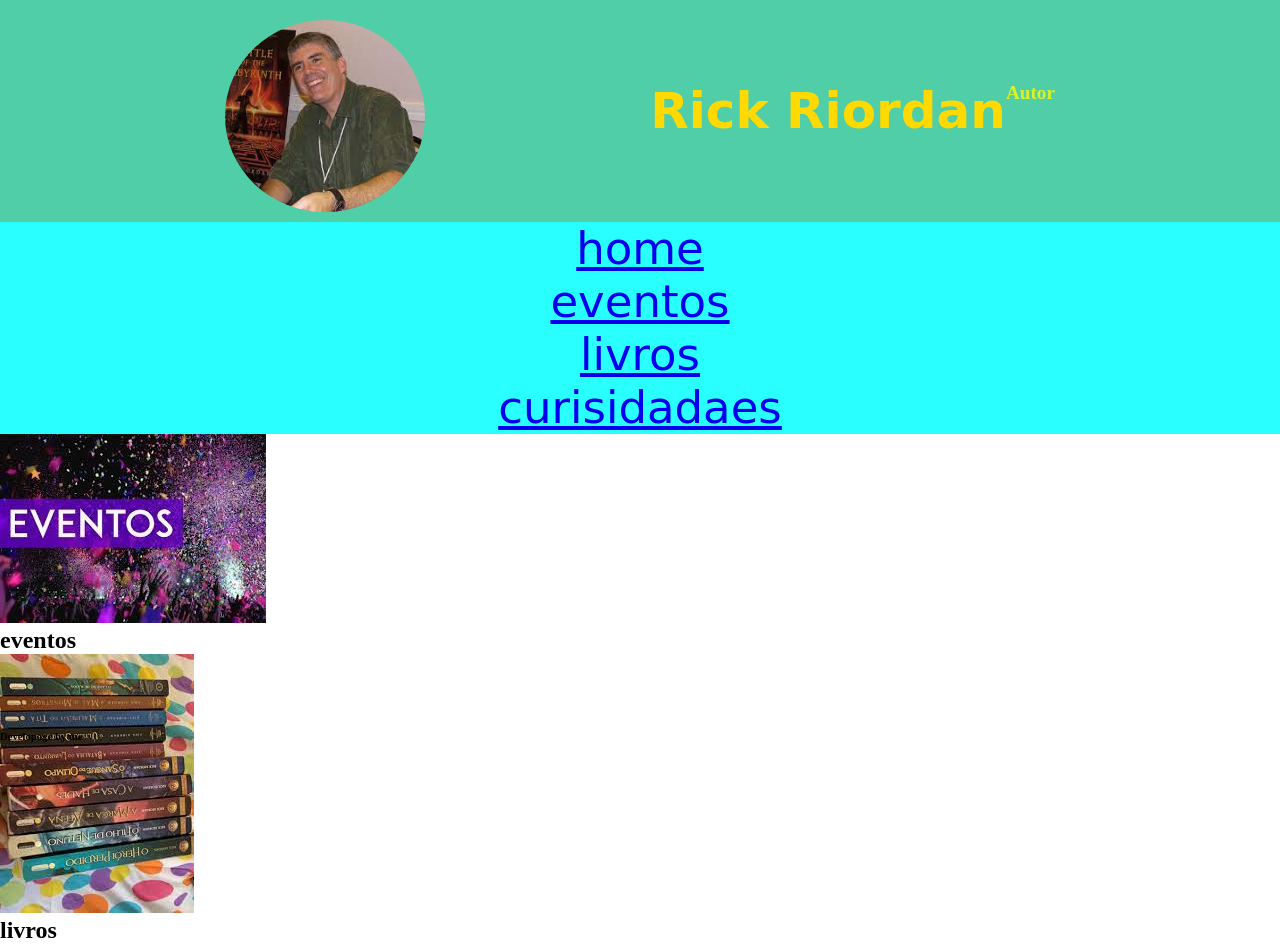
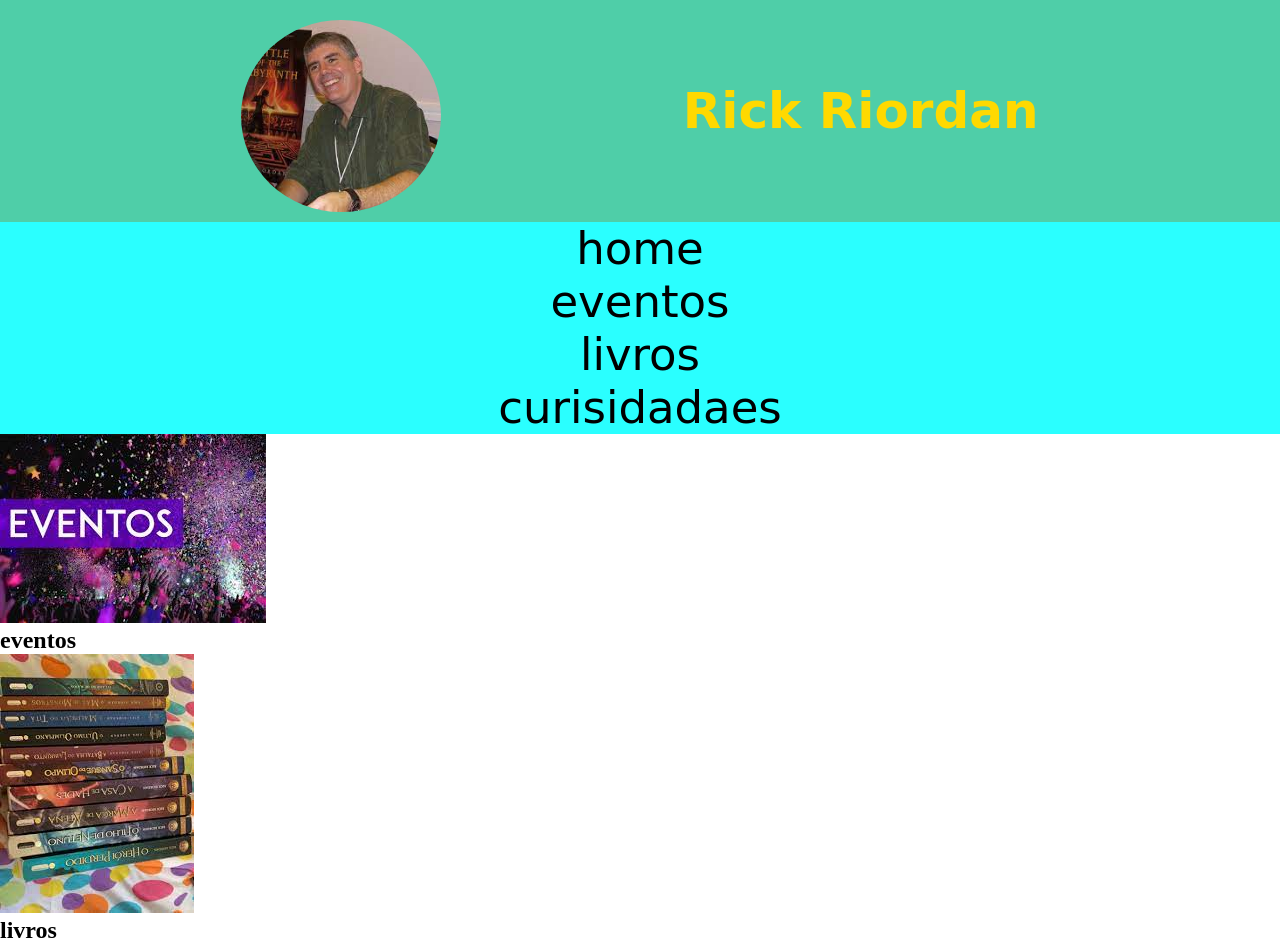
Before and after one commit to kellen-shika/lil, a plain HTML site: page index.html in a window 1280 px wide. Shown: the top 947 px of the page. Drawn offline with Linux system fonts and the light colour scheme; a web font is replaced by a local one.

Commit message:
Add files via upload

```diff
--- a/index.css
+++ b/index.css
@@ -19,16 +19,9 @@ h1#hero{
     font-size: 50px;
     font-family: 'Aboreto', cursive;
 }
-h4#hero{
-    color: rgba(255, 251, 0, 0.801);
-    font-family: 'Aboreto';
-    font-size: larger;
-    align-items: center;
-}
-nav ul li{
+li a{
     display: flex;
-    justify-content: center;
-    list-style: none;
+    justify-content: space-evenly;
     text-decoration: none;
     align-items: center;
     color: black;
@@ -39,26 +32,15 @@ nav ul li{
     width: 100%;
     height: 100%;
 }
-nav li a:hover{
+li a:hover{
+    display: flex;
     color: rgb(248, 191, 69);
     background-color: rgb(194, 55, 50);
 
 }
-section#hero{
+section #cou{
     display: flex;
-    text-align:center;
+   margin-top: 10px;
+   align-items: center;
+   justify-content: space-evenly;
 }
-section #cou{
-   margin-top: 10px;
-   display:flex;
-    align-items: center;
-    justify-content: space-evenly;
-}
-footer{
-    position: fixed;
-    bottom: 0px;
-    height: 70px;
-    display: flex;
-    justify-content: center;
-
-}
--- a/index.html
+++ b/index.html
@@ -4,6 +4,7 @@
     <meta charset="UTF-8">
     <meta http-equiv="X-UA-Compatible" content="IE=edge">
     <meta name="viewport" content="width=device-width, initial-scale=1.0">
+    <title>my webpage</title>
    <link rel="stylesheet" href="index.css">
    <link rel="preconnect" href="https://fonts.googleapis.com">
    <link rel="preconnect" href="https://fonts.gstatic.com" crossorigin>
@@ -12,10 +13,7 @@
 <body>
     <header>
         <img id="hero" src="imagem.jpg" alt="Rick em bienal">
-        <section id="hero">
         <h1 id="hero">Rick Riordan</h1>
-            <h4 id="hero">Autor</h4>
-         </section>
     </header>
 
     <nav>
@@ -24,31 +22,21 @@
             <li><a href="#">eventos</a></a></li>
             <li><a href="#">livros</a></li>
             <li><a href="#">curisidadaes</a></li>
-        </ul>
+        </l>
     </nav>
     <main>
         <section id="cou">
-            <div id="historia">
+
             <img src="eventos.jpg" alt="">
             <h1>eventos</h1>
-
-            </div>
-            <div id="livros">
             <img src="livros.jpg" alt="">
             <h1>livros</h1>
-
-            </div>
-            <div id="curiosidades">
             <img src="curioso.jpg" alt="">
             <h1>curiosidades</h1>
-
-            </div>
         </section>
-
      </main>
     <footer>
         <h6>Developage by me</h6>
-
     </footer>
 </body>
 </html>
```
Lines whose indentation alone changed are shown as unchanged.
